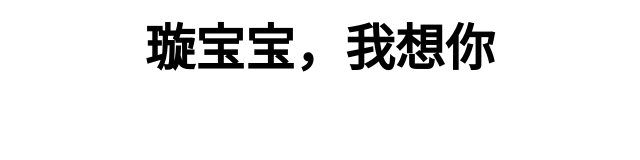
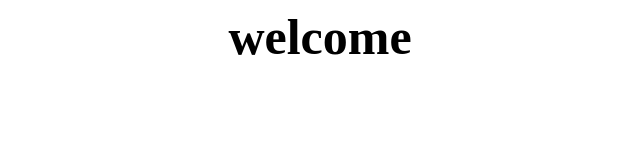
Before and after one commit to jalenkjx/wechat, a website: page static/index.html in a window 1280 px wide. Shown: the whole page, without its empty margins (320-960 px from the left). Drawn offline with Linux system fonts and the light colour scheme.

Commit message:
Update index.html

```diff
--- a/static/index.html
+++ b/static/index.html
@@ -15,7 +15,7 @@
 	</style>
 </head>
 <body>
-	<h1>璇宝宝，我想你</h1>
+	<h1>welcome</h1>
 	<script>
 		console.log(1);
 	</script>
```
